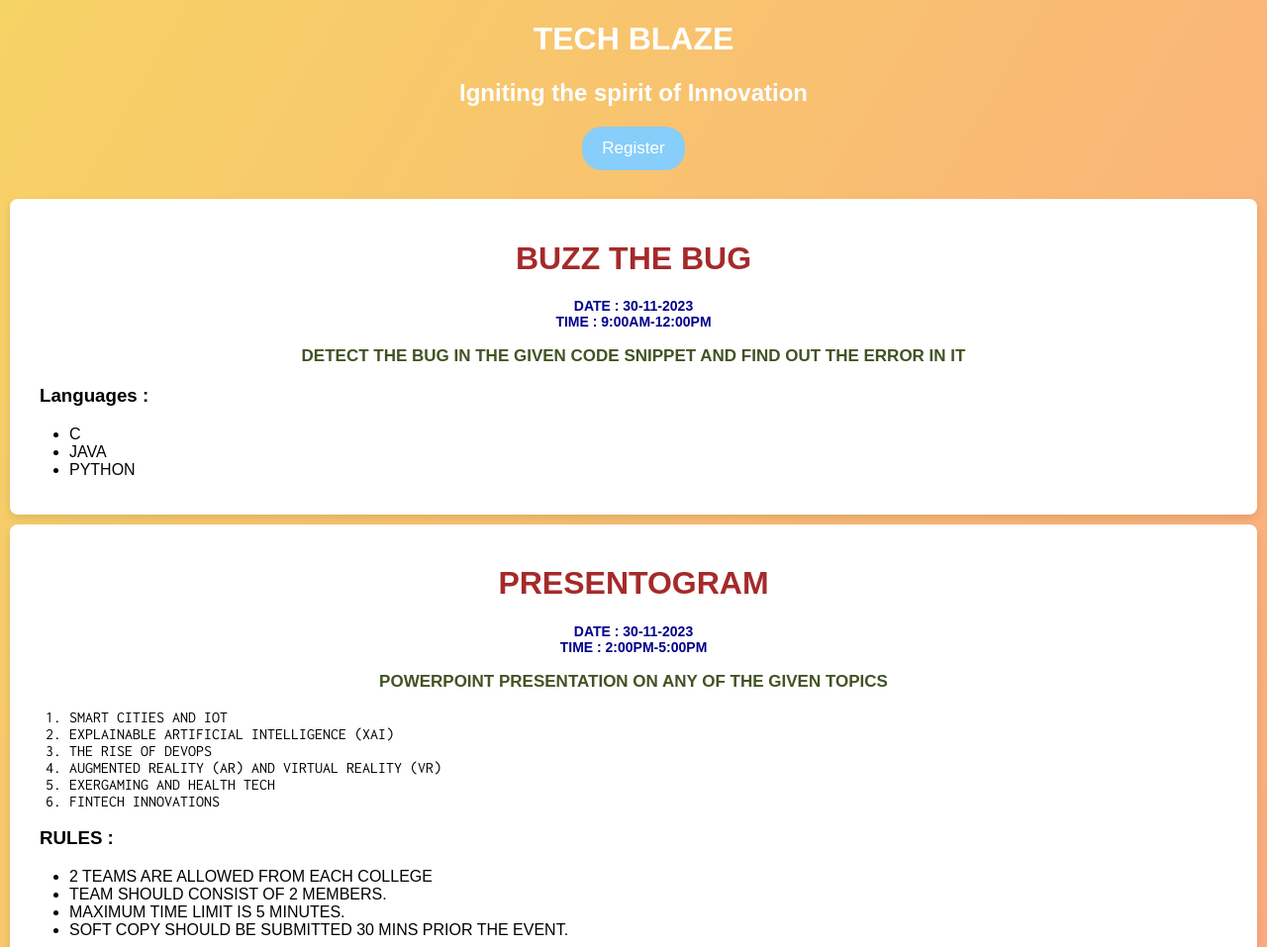
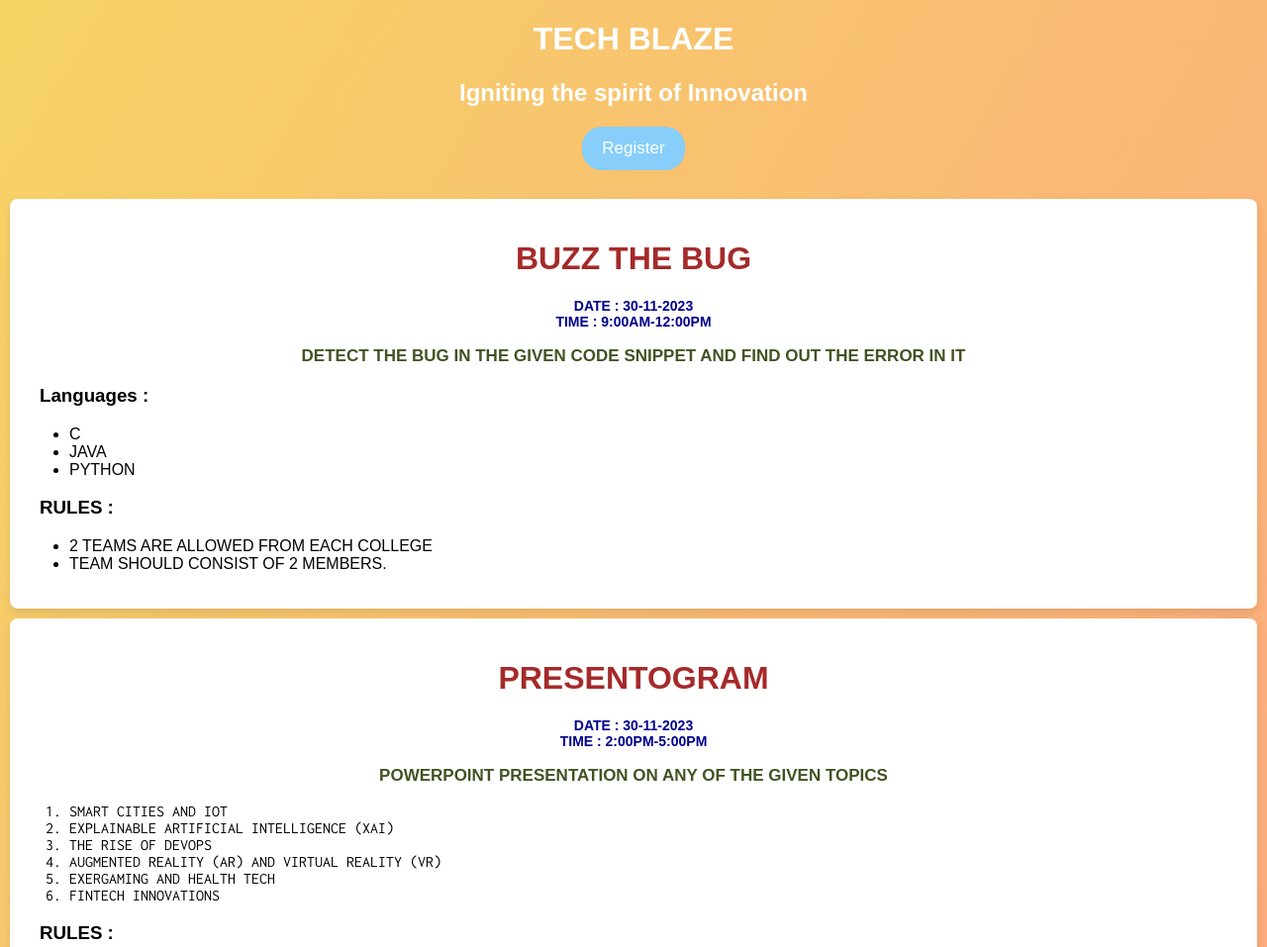
Before and after one commit to Rkumaraleti/TECH-BLAZE, a plain HTML site: page index.html in a window 1280 px wide. Shown: the top 957 px of the page at 99% size. Drawn offline with Linux system fonts and the light colour scheme; a web font is replaced by a local one.

Commit message:
Update index.html

```diff
--- a/index.html
+++ b/index.html
@@ -32,6 +32,11 @@
           <li>C</li>
           <li>JAVA</li>
           <li>PYTHON</li>
+        </ul>
+        <h3 class="rules">RULES :</h3>
+        <ul>
+          <li>2 TEAMS ARE ALLOWED FROM EACH COLLEGE</li>
+          <li>TEAM SHOULD CONSIST OF 2 MEMBERS.</li>
         </ul>
       </div>
 
```
